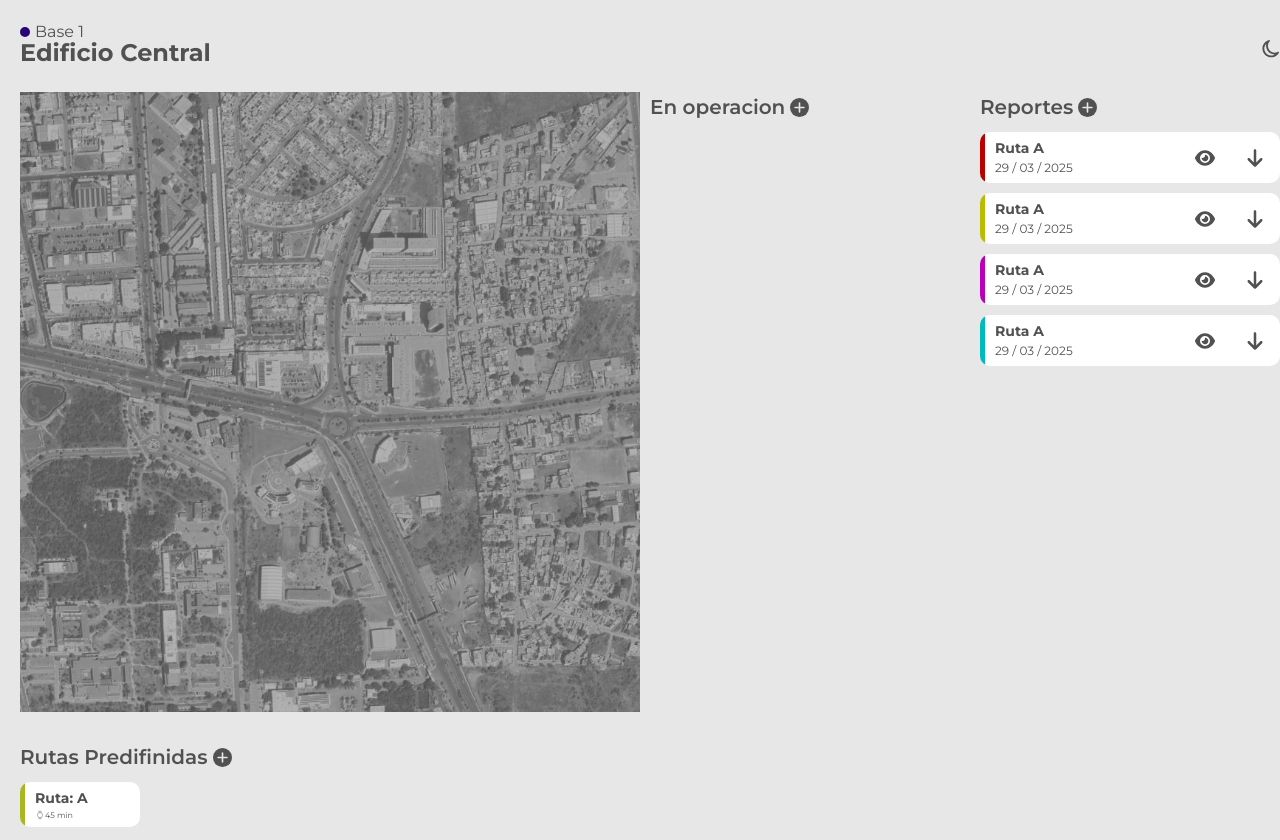
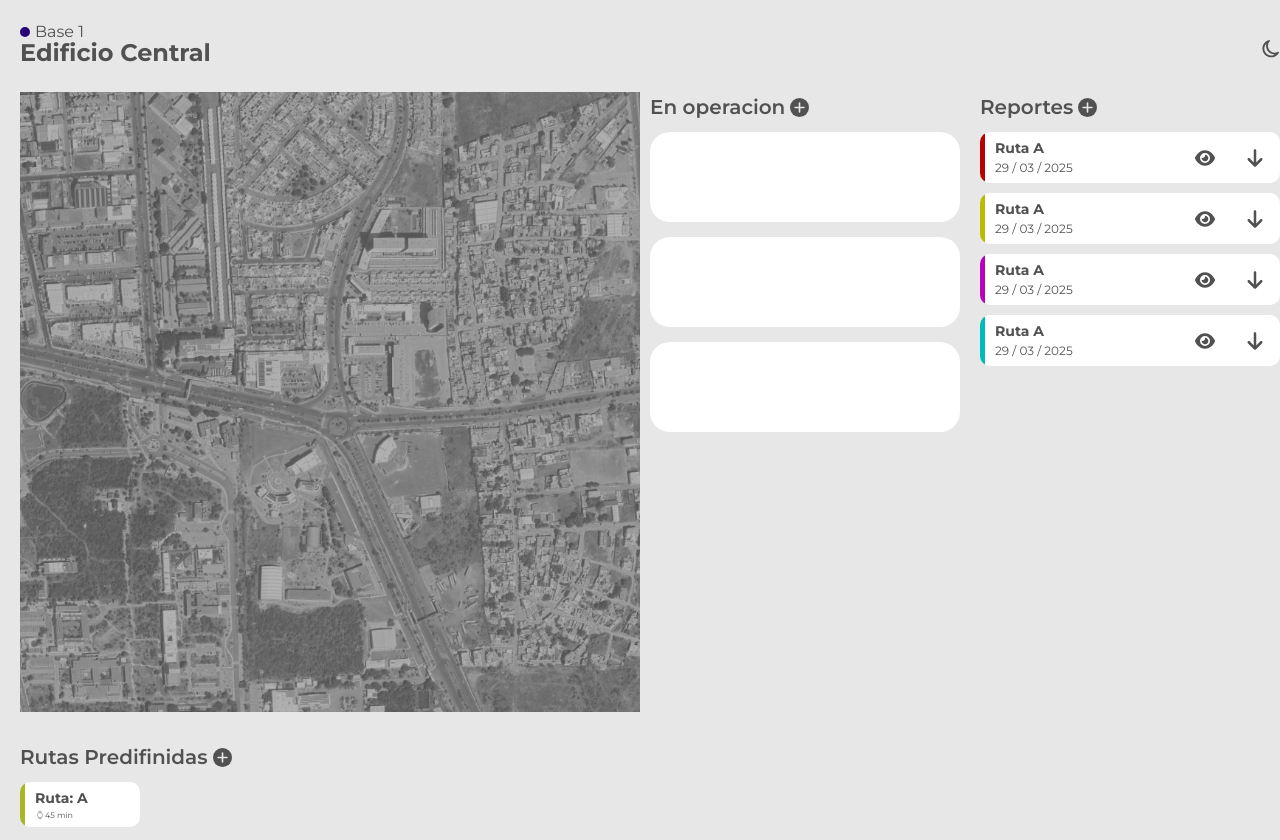
Before and after one commit to Gabriels114/Sirius, a React (Vite) app in the folder Sirius_Front/: page / in a window 1280 px wide. Built offline with nearby package versions, Linux system fonts and the light colour scheme.

Commit message:
feat: integrate Skeleton component for loading states in Operation component

```diff
--- a/Sirius_Front/src/components/atoms/Skeleton/Skeleton.tsx
+++ b/Sirius_Front/src/components/atoms/Skeleton/Skeleton.tsx
@@ -1,3 +1,4 @@
+import { CSSProperties } from "react";
 import styled, {css, keyframes} from "styled-components";
 
 interface SkeletonProps {
@@ -8,6 +9,7 @@ interface SkeletonProps {
     color?: string
     className?: string
     id?: string
+    style?: CSSProperties
 }
 
 const wave$animation = keyframes`
--- a/Sirius_Front/src/components/organisms/Operation/Operation.tsx
+++ b/Sirius_Front/src/components/organisms/Operation/Operation.tsx
@@ -3,6 +3,7 @@ import img1 from "../../../assets/city_1.jpg"
 import"./Operation.css"
 import SubTitle from "../../moleculs/SubTitle_btn/SubTitleBtn";
 import useFetchData from "../../../hooks/useFetchData";
+import Skeleton from "../../atoms/Skeleton/Skeleton";
 
 export default function Operation() {
     const {data} = useFetchData()
@@ -14,7 +15,7 @@ export default function Operation() {
 
             <div className="Operation_Cards">
 
-            {data && data?.map((drone,i) => (
+            {data ? data?.map((drone,i) => (
 
                 <Card
                     key={drone.drone_id}
@@ -28,7 +29,32 @@ export default function Operation() {
                     timeArrive={drone.estimated_arrival}
                     timeStart={drone.departure_time}
                     />
-                ))}
+                )) :(
+                    <>
+                        <Skeleton
+                            width={"300"}
+                            height={120}
+                            $variant="body"
+                            $animation={"wave"}
+                            style={{borderRadius: "20px",minWidth:"280px"}}
+                            />
+                        <Skeleton
+                            width={"300"}
+                            height={120}
+                            $variant="body"
+                            $animation={"wave"}
+                            style={{borderRadius: "20px",minWidth:"280px"}}
+                            />
+                        <Skeleton
+                            width={"300"}
+                            height={120}
+                            $variant="body"
+                            $animation={"wave"}
+                            style={{borderRadius: "20px",minWidth:"280px"}}
+                            />
+                    </>
+
+                )}
             </div>
         </section>
     )
```
